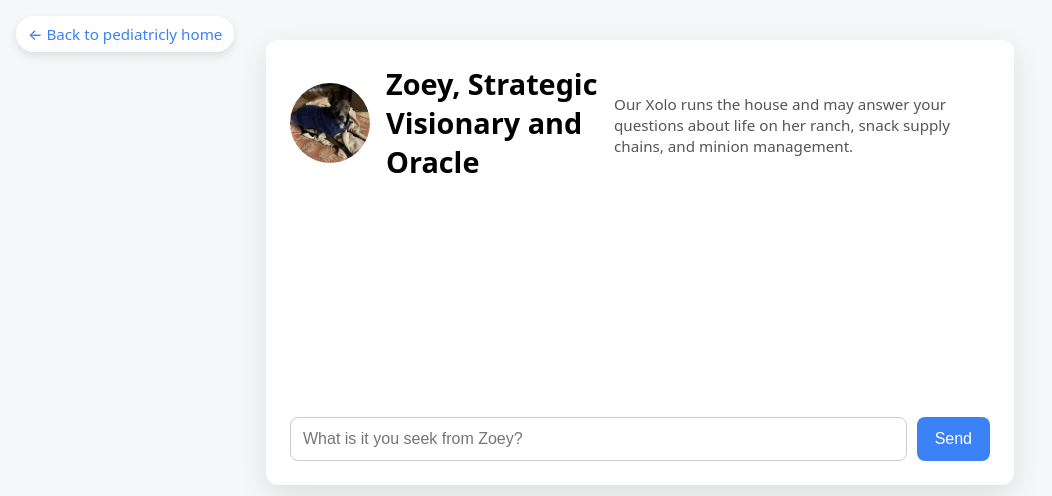
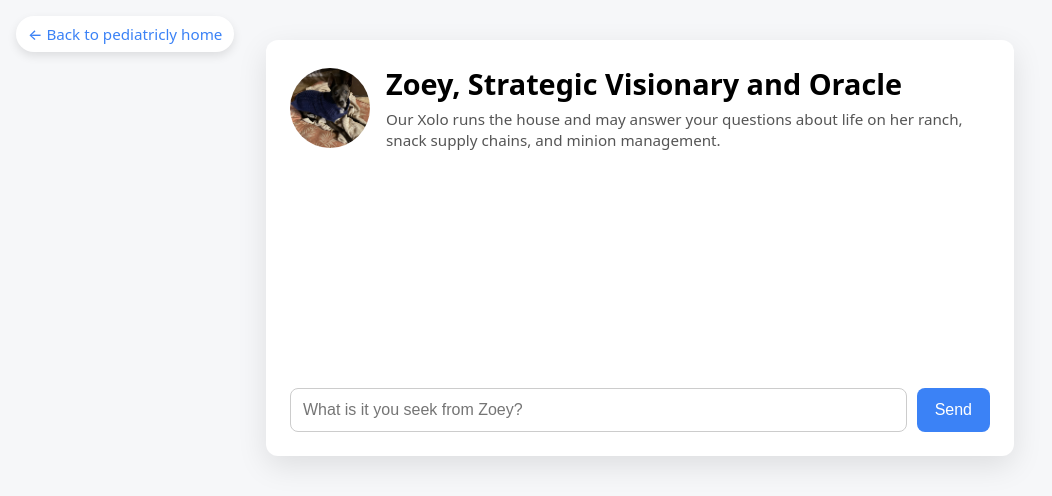
Before and after one commit to pediatricly/xolobot, a Django app: page / in a window 1280 px wide. Shown: the top 496 px of the page, without its empty margins (0-1052 px from the left). Run offline with Django 5.2, Linux system fonts and the light colour scheme.

Commit message:
subtitle 2

```diff
--- a/chatbot/static/chatbot/style.css
+++ b/chatbot/static/chatbot/style.css
@@ -25,6 +25,11 @@ body {
     height: 80px;
     border-radius: 50%;
     object-fit: cover;
+}
+
+.header-text {
+    display: flex;
+    flex-direction: column;
 }
 
 h1 {
--- a/chatbot/templates/chatbot/index.html
+++ b/chatbot/templates/chatbot/index.html
@@ -13,11 +13,13 @@
 <div class="container">
     <div class="header">
         <img src="{% static 'chatbot/zoey.jpg' %}" alt="Zoey">
+        <div class="header-text">
         <h1>Zoey, Strategic Visionary and Oracle</h1>
           <p class="subtitle">
             Our Xolo runs the house and may answer your questions about life on her ranch,
             snack supply chains, and minion management.
          </p>
+         </div>
     </div>
 
     <div id="chat" class="chat"></div>
```
